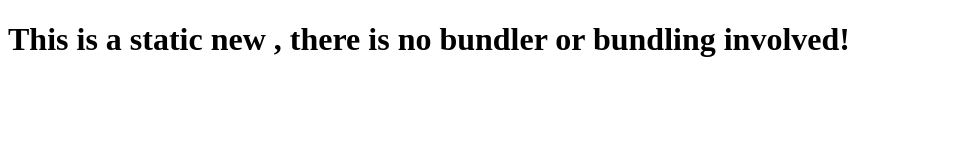
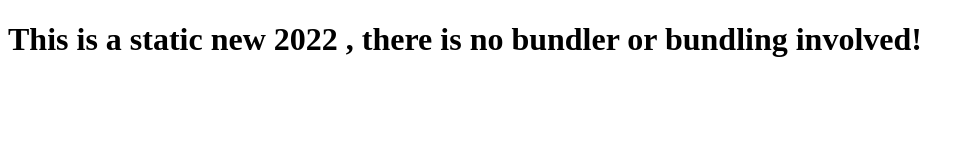
Before and after one commit to beatricelui/ITMGT45-HTML, a website: page index.html in a window 1280 px wide. Shown: the whole page, without its empty margins (0-974 px from the left). Drawn offline with Linux system fonts and the light colour scheme.

Commit message:
Update index.html

```diff
--- a/index.html
+++ b/index.html
@@ -8,7 +8,7 @@
   </head>
   <body>
     <h1>
-      This is a static new , there is no bundler or bundling involved!
+      This is a static new 2022 , there is no bundler or bundling involved!
     </h1>
   </body>
 </html>
```
